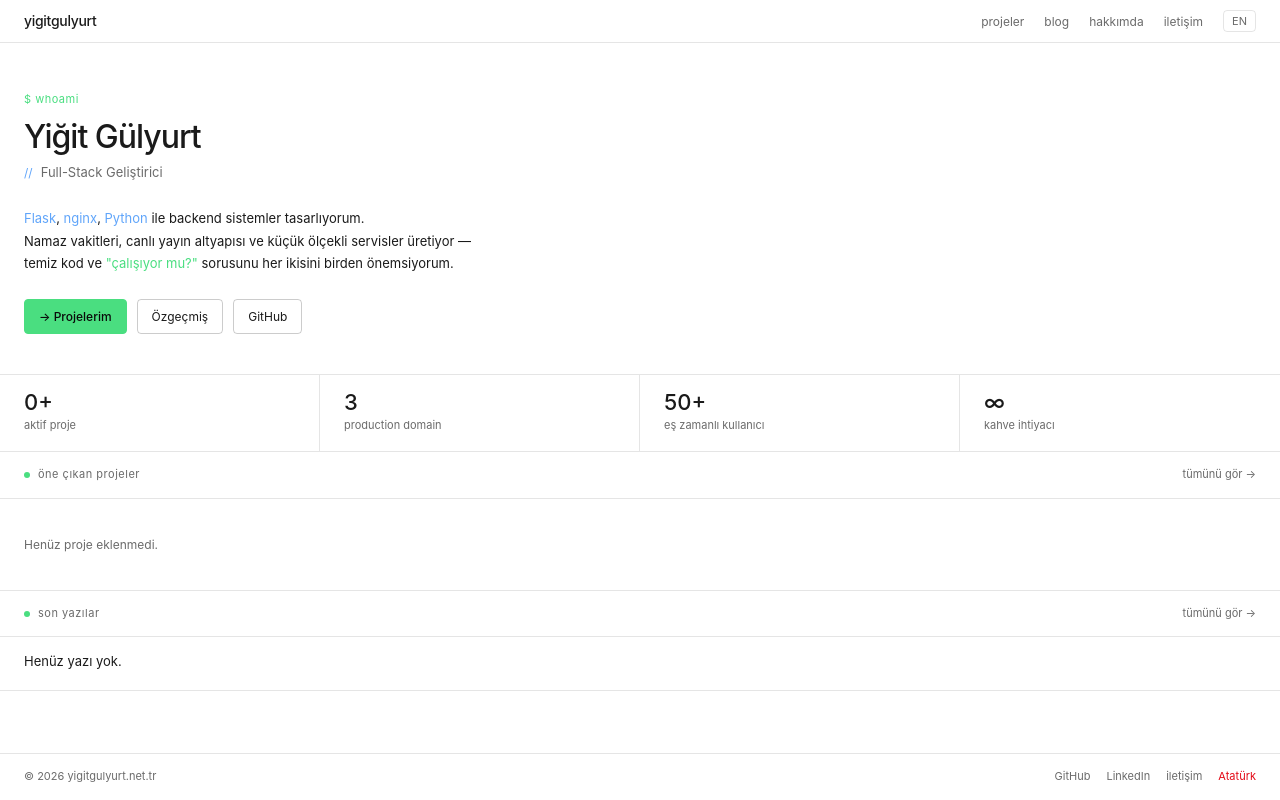
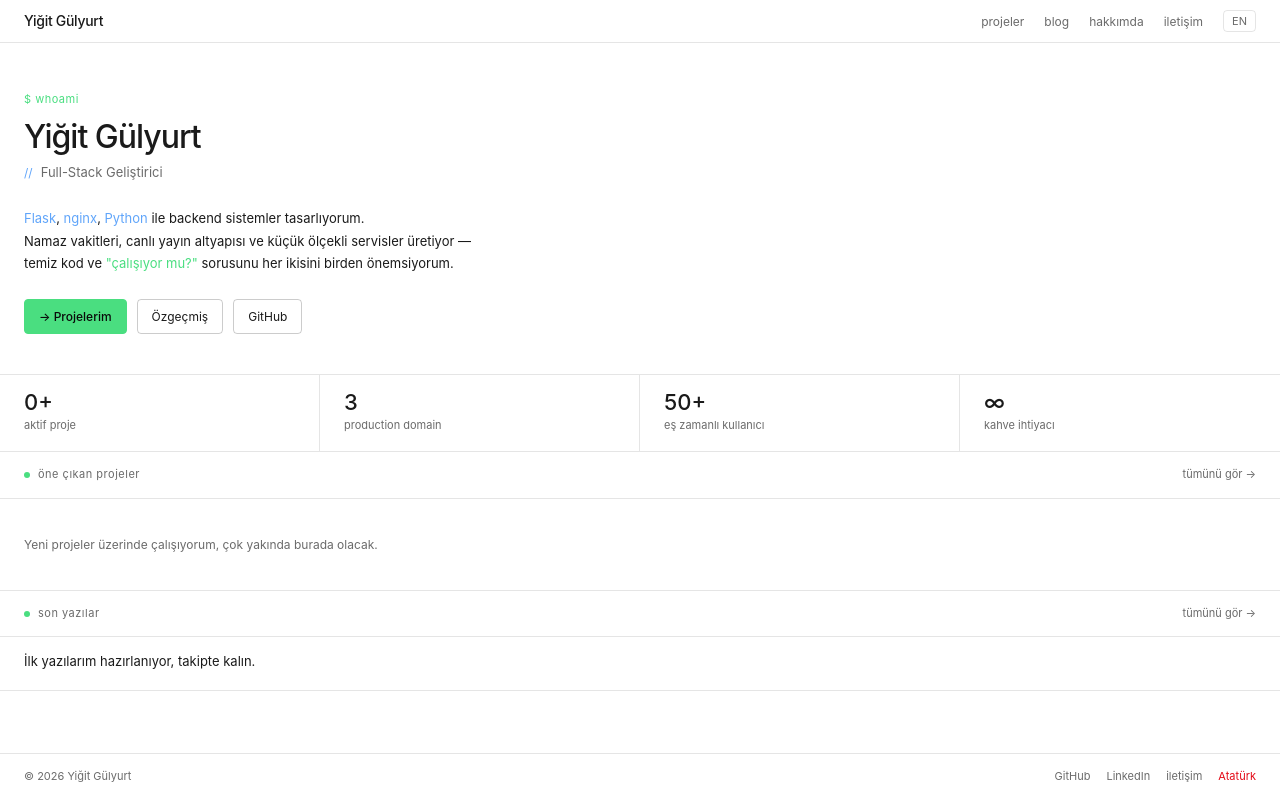
Before and after one commit to yigitgulyurt/yigitgulyurt.net.tr, a Flask app: page / in a window 1280 px wide. Run offline with Flask 3, Linux system fonts and the light colour scheme; data comes from the database, SQL or seed files in the repository; data that the repository does not hold is empty.

Commit message:
isim değiştirme

```diff
--- a/app/templates/base.html
+++ b/app/templates/base.html
@@ -5,17 +5,17 @@
   <meta name="viewport" content="width=device-width, initial-scale=1.0">
 
   {# ---- Temel meta ---- #}
-  <title>{% block title %}Yiğit Gülyurt{% endblock %} — yigitgulyurt.net.tr</title>
-  <meta name="description" content="{% block description %}Full-Stack Geliştirici — Flask, nginx, Python{% endblock %}">
+  <title>{% block title %}Yiğit Gülyurt{% endblock %} | Portfolyo</title>
+  <meta name="description" content="{% block description %}Yiğit Gülyurt - Flask, nginx ve Python ile backend sistemler geliştiren Full-Stack Geliştirici.{% endblock %}">
   <meta name="author" content="Yiğit Gülyurt">
   <link rel="canonical" href="https://yigitgulyurt.net.tr{{ request.path }}">
 
   {# ---- Open Graph ---- #}
   <meta property="og:type"        content="{% block og_type %}website{% endblock %}">
-  <meta property="og:title"       content="{% block og_title %}Yiğit Gülyurt — yigitgulyurt.net.tr{% endblock %}">
-  <meta property="og:description" content="{% block og_description %}Full-Stack Geliştirici — Flask, nginx, Python{% endblock %}">
+  <meta property="og:title"       content="{% block og_title %}Yiğit Gülyurt{% endblock %}">
+  <meta property="og:description" content="{% block og_description %}Ben Yiğit Gülyurt.{% endblock %}">
   <meta property="og:url"         content="https://yigitgulyurt.net.tr{{ request.path }}">
-  <meta property="og:site_name"   content="yigitgulyurt.net.tr">
+  <meta property="og:site_name"   content="Yiğit Gülyurt">
   <meta property="og:image"       content="{% block og_image %}https://yigitgulyurt.net.tr/og-image?title=Yiğit+Gülyurt&subtitle=Full-Stack+Developer&theme=default&prompt=$+whoami&domain=yigitgulyurt.net.tr{% endblock %}">
   <meta property="og:image:width"  content="1200">
   <meta property="og:image:height" content="630">
@@ -23,8 +23,8 @@
 
   {# ---- Twitter Card ---- #}
   <meta name="twitter:card"        content="summary_large_image">
-  <meta name="twitter:title"       content="{% block tw_title %}Yiğit Gülyurt — yigitgulyurt.net.tr{% endblock %}">
-  <meta name="twitter:description" content="{% block tw_description %}Full-Stack Geliştirici — Flask, nginx, Python{% endblock %}">
+  <meta name="twitter:title"       content="{% block tw_title %}Yiğit Gülyurt{% endblock %}">
+  <meta name="twitter:description" content="{% block tw_description %}Ben Yiğit Gülyurt.{% endblock %}">
   <meta name="twitter:image"       content="{% block tw_image %}https://yigitgulyurt.net.tr/og-image?title=Yiğit+Gülyurt&subtitle=Full-Stack+Developer&theme=default&prompt=$+whoami&domain=yigitgulyurt.net.tr{% endblock %}">
 
   {# ---- Favicon ---- #}
@@ -32,13 +32,31 @@
 
   {# ---- Styles ---- #}
   <link rel="stylesheet" href="{{ url_for('static', filename='css/main.css') }}">
+
+  {# ---- Structured Data (Google Site Name) ---- #}
+  <script type="application/ld+json">
+  {
+    "@context": "https://schema.org",
+    "@type": "Person",
+    "name": "Yiğit Gülyurt",
+    "url": "https://yigitgulyurt.net.tr/",
+    "sameAs": [
+      "https://github.com/yigitgulyurt",
+      "https://twitter.com/yigitgulyurt0",
+      "https://www.linkedin.com/in/yigitgulyurt/",
+      "https://www.instagram.com/yigitgulyurt/",
+      "https://www.youtube.com/@yigitgulyurt"
+    ]
+  }
+  </script>
+
   {% block head %}{% endblock %}
 </head>
 <body>
 
   <nav class="nav">
     <a class="nav-logo" href="{{ url_for('main.index') }}">
-      yigitgulyurt<span class="cursor"></span>
+      Yiğit Gülyurt<span class="cursor"></span>
     </a>
     <div class="nav-links">
     {% if current_user.is_authenticated %}
@@ -84,7 +102,7 @@
   </main>
 
   <footer class="footer">
-    <div class="footer-copy">© {{ now.year }} yigitgulyurt.net.tr</div>
+    <div class="footer-copy">© {{ now.year }} Yiğit Gülyurt</div>
     <div class="footer-links">
       <a href="https://github.com/yigitgulyurt" target="_blank" rel="noopener">GitHub</a>
       <a href="https://linkedin.com/in/yigitgulyurt" target="_blank" rel="noopener">LinkedIn</a>
--- a/app/templates/blog/detail.html
+++ b/app/templates/blog/detail.html
@@ -4,10 +4,10 @@
 {% block description %}{{ post.summary or post.title }}{% endblock %}
 
 {% block og_type %}article{% endblock %}
-{% block og_title %}{{ post.title }} — yigitgulyurt.net.tr{% endblock %}
+{% block og_title %}{{ post.title }} | Yiğit Gülyurt{% endblock %}
 {% block og_description %}{{ post.summary or post.title }}{% endblock %}
 {% block og_image %}https://yigitgulyurt.net.tr/og-image?title={{ post.title | urlencode }}&subtitle={{ (post.created_at.strftime('%Y-%m-%d')) | urlencode }}&theme=blog&prompt=$+cat+blog/{{ post.slug | urlencode }}.md&domain=yigitgulyurt.net.tr{% endblock %}
-{% block tw_title %}{{ post.title }} — yigitgulyurt.net.tr{% endblock %}
+{% block tw_title %}{{ post.title }} | Yiğit Gülyurt{% endblock %}
 {% block tw_description %}{{ post.summary or post.title }}{% endblock %}
 {% block tw_image %}https://yigitgulyurt.net.tr/og-image?title={{ post.title | urlencode }}&subtitle={{ (post.created_at.strftime('%Y-%m-%d')) | urlencode }}&theme=blog&prompt=$+cat+blog/{{ post.slug | urlencode }}.md&domain=yigitgulyurt.net.tr{% endblock %}
 
--- a/app/templates/blog/index.html
+++ b/app/templates/blog/index.html
@@ -1,5 +1,10 @@
 {% extends "base.html" %}
 {% block title %}Blog{% endblock %}
+{% block description %}Yiğit Gülyurt'un teknoloji, yazılım geliştirme ve kişisel deneyimleri üzerine paylaştığı yazılar.{% endblock %}
+{% block og_title %}Blog | Yiğit Gülyurt{% endblock %}
+{% block og_description %}Yazılım dünyasından notlar, rehberler ve deneyimlerimi paylaştığım blog yazılarım.{% endblock %}
+{% block tw_title %}Blog | Yiğit Gülyurt{% endblock %}
+{% block tw_description %}Yazılım dünyasından notlar, rehberler ve deneyimlerimi paylaştığım blog yazılarım.{% endblock %}
 
 {% block content %}
 <div class="section-header">
--- a/app/templates/contact/index.html
+++ b/app/templates/contact/index.html
@@ -1,5 +1,10 @@
 {% extends "base.html" %}
 {% block title %}İletişim{% endblock %}
+{% block description %}Yiğit Gülyurt ile iletişime geçin. Sorularınız, iş birliği teklifleriniz veya sadece merhaba demek için mesaj bırakabilirsiniz.{% endblock %}
+{% block og_title %}İletişim | Yiğit Gülyurt{% endblock %}
+{% block og_description %}Sorularınız veya iş birliği teklifleriniz için benimle iletişime geçin. Mesajınızı buradan gönderebilirsiniz.{% endblock %}
+{% block tw_title %}İletişim | Yiğit Gülyurt{% endblock %}
+{% block tw_description %}Sorularınız veya iş birliği teklifleriniz için benimle iletişime geçin. Mesajınızı buradan gönderebilirsiniz.{% endblock %}
 
 {% block content %}
 <div class="page">
--- a/app/templates/main/ataturk.html
+++ b/app/templates/main/ataturk.html
@@ -1,8 +1,8 @@
 {% extends "base.html" %}
 
-{% block title %}Mustafa Kemal Atatürk — yigitgulyurt.net.tr{% endblock %}
+{% block title %}Mustafa Kemal Atatürk{% endblock %}
 {% block description %}Türkiye Cumhuriyeti'nin kurucusu Mustafa Kemal Atatürk'ün hayatı, inkılapları ve mirası.{% endblock %}
-{% block og_title %}Mustafa Kemal Atatürk — yigitgulyurt.net.tr{% endblock %}
+{% block og_title %}Mustafa Kemal Atatürk{% endblock %}
 {% block og_description %}Türkiye Cumhuriyeti'nin kurucusu Mustafa Kemal Atatürk'ün hayatı, inkılapları ve mirası.{% endblock %}
 {% block og_image %}https://yigitgulyurt.net.tr/og-image?title=Mustafa+Kemal+Atat%C3%BCrk&subtitle=1881+%E2%80%94+1938&theme=ataturk&prompt=$+cat+ataturk.md&domain=yigitgulyurt.net.tr{% endblock %}
 {% block tw_image %}https://yigitgulyurt.net.tr/og-image?title=Mustafa+Kemal+Atat%C3%BCrk&subtitle=1881+%E2%80%94+1938&theme=ataturk&prompt=$+cat+ataturk.md&domain=yigitgulyurt.net.tr{% endblock %}
--- a/app/templates/main/index.html
+++ b/app/templates/main/index.html
@@ -1,6 +1,10 @@
 {% extends "base.html" %}
 
 {% block title %}Yiğit Gülyurt{% endblock %}
+
+{% block description %}Flask, nginx ve Python ile backend sistemler geliştiren Full-Stack Geliştirici. Temiz kod ve performans odaklı çözümler.{% endblock %}
+{% block og_description %}Flask, nginx ve Python ile backend sistemler geliştiren Full-Stack Geliştirici. Temiz kod ve performans odaklı çözümler.{% endblock %}
+{% block tw_description %}Flask, nginx ve Python ile backend sistemler geliştiren Full-Stack Geliştirici. Temiz kod ve performans odaklı çözümler.{% endblock %}
 
 {% block content %}
 
@@ -139,8 +143,8 @@
       {% endfor %}
     </div>
     {% else %}
-    <p class="empty-state lang-tr">Henüz proje eklenmedi.</p>
-    <p class="empty-state lang-en">No projects yet.</p>
+    <p class="empty-state lang-tr">Yeni projeler üzerinde çalışıyorum, çok yakında burada olacak.</p>
+    <p class="empty-state lang-en">Working on new projects, coming very soon.</p>
     {% endif %}
   </div>
 
@@ -167,8 +171,8 @@
       {% endfor %}
     {% else %}
     <div class="post-item">
-      <span class="post-title lang-tr" style="color: var(--color-text-secondary)">Henüz yazı yok.</span>
-      <span class="post-title lang-en" style="color: var(--color-text-secondary)">No posts yet.</span>
+      <span class="post-title lang-tr" style="color: var(--color-text-secondary)">İlk yazılarım hazırlanıyor, takipte kalın.</span>
+      <span class="post-title lang-en" style="color: var(--color-text-secondary)">First posts are in preparation, stay tuned.</span>
     </div>
     {% endif %}
   </div>
--- a/app/templates/obsidian/obsidian_index.html
+++ b/app/templates/obsidian/obsidian_index.html
@@ -661,7 +661,7 @@ html, body {
   display: flex;
   align-items: center;
   gap: 10px;
-  font-family: Inter, sans-serif;
+  font-family: var(--mono);
   font-size: 13px;
   font-weight: 500;
   border-radius: 8px;
--- a/app/templates/projects/detail.html
+++ b/app/templates/projects/detail.html
@@ -3,10 +3,10 @@
 {% block title %}{{ project.title }}{% endblock %}
 {% block description %}{{ project.description or project.title }}{% endblock %}
 {% block og_type %}article{% endblock %}
-{% block og_title %}{{ project.title }} — yigitgulyurt.net.tr{% endblock %}
+{% block og_title %}{{ project.title }} | Yiğit Gülyurt{% endblock %}
 {% block og_description %}{{ project.description or project.title }}{% endblock %}
 {% block og_image %}https://yigitgulyurt.net.tr/og-image?title={{ project.title | urlencode }}&subtitle={{ (project.tech_stack or 'proje') | urlencode }}&theme=project&prompt=$+cat+projects/{{ project.slug | urlencode }}.md&domain=yigitgulyurt.net.tr{% endblock %}
-{% block tw_title %}{{ project.title }} — yigitgulyurt.net.tr{% endblock %}
+{% block tw_title %}{{ project.title }} | Yiğit Gülyurt{% endblock %}
 {% block tw_description %}{{ project.description or project.title }}{% endblock %}
 {% block tw_image %}https://yigitgulyurt.net.tr/og-image?title={{ project.title | urlencode }}&subtitle={{ (project.tech_stack or 'proje') | urlencode }}&theme=project&prompt=$+cat+projects/{{ project.slug | urlencode }}.md&domain=yigitgulyurt.net.tr{% endblock %}
 
--- a/app/templates/projects/index.html
+++ b/app/templates/projects/index.html
@@ -1,5 +1,10 @@
 {% extends "base.html" %}
 {% block title %}Projelerim{% endblock %}
+{% block description %}Yiğit Gülyurt tarafından geliştirilen yazılım projeleri. Backend sistemler, web uygulamaları ve açık kaynak çalışmalarım.{% endblock %}
+{% block og_title %}Projelerim | Yiğit Gülyurt{% endblock %}
+{% block og_description %}Geliştirdiğim projeleri inceleyin. Backend sistemler, canlı yayın araçları ve daha fazlası.{% endblock %}
+{% block tw_title %}Projelerim | Yiğit Gülyurt{% endblock %}
+{% block tw_description %}Geliştirdiğim projeleri inceleyin. Backend sistemler, canlı yayın araçları ve daha fazlası.{% endblock %}
 
 {% block content %}
 <div class="section-header">
```
Also changed, not shown: app/templates/main/about.html (+5 -2 lines), app/templates/main/cv.html (+7 -2 lines), app/templates/stream/canli.html (+4 -4 lines), 1 other file.
